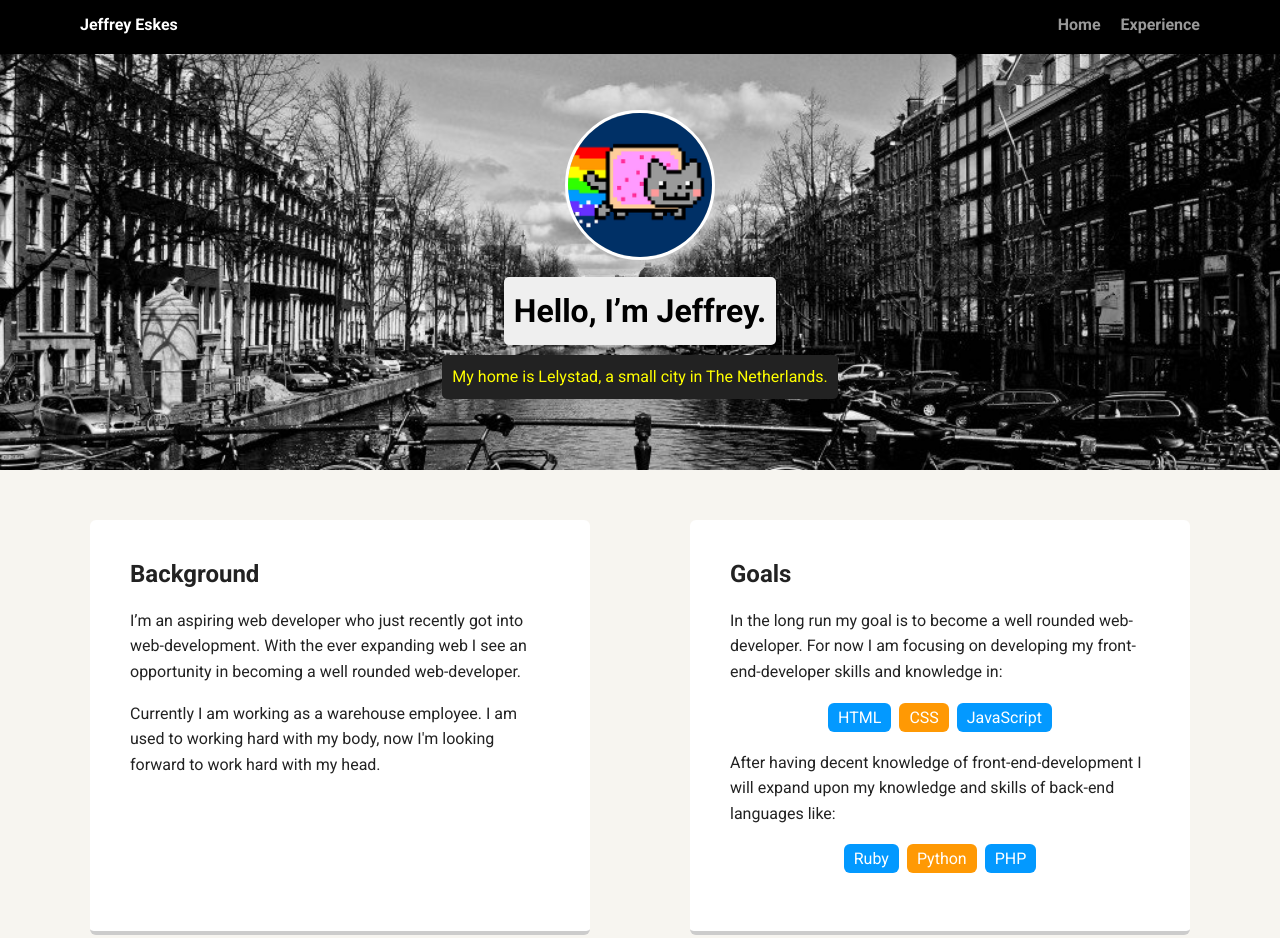
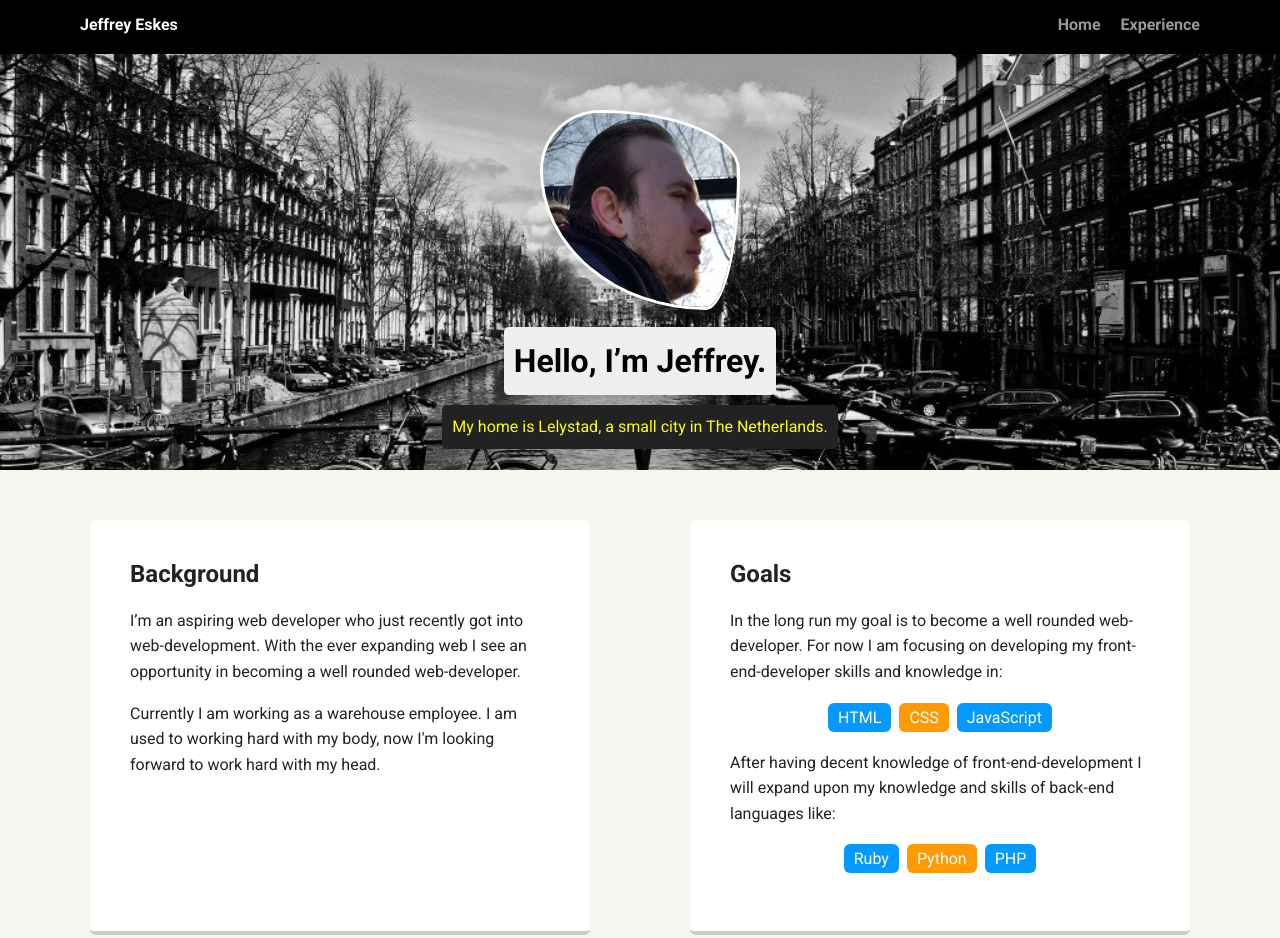
Before and after one commit to EskesJ/fewd-techdegree-unit1, a plain HTML site: page index.html in a window 1280 px wide. Shown: the top 938 px of the page. Drawn offline with Linux system fonts and the light colour scheme; a web font is replaced by a local one.

Commit message:
made all sorts of changes to the profile-image in the html and css file

```diff
--- a/index.html
+++ b/index.html
@@ -17,7 +17,7 @@
     </div>
 
     <header>
-      <img src="images/me.png" alt="Drawing of Jane Smith" class="profile-image">
+      <img src="images/EskesJ.png" alt="Picture of Jeffrey Eskes" class="profile-image">
       <h1 class="tag name">Hello, I’m Jeffrey.</h1>
       <p class="tag location">My home is Lelystad, a small city in The Netherlands.</p>
     </header>
--- a/styles.css
+++ b/styles.css
@@ -67,14 +67,15 @@ header {
 }
 header .profile-image {
   margin-top: 50px;
-  width: 150px;
-  height: 150px;
-  border-radius: 50%;
+  width: 200px;
+  height: 200px;
+  /* Border radius custom made on: https://9elements.github.io/fancy-border-radius/ */
+  border-radius: 30% 70% 17% 83% / 30% 30% 70% 70% ;
   border: 3px solid white;
-  transition: all .5s;
+  transition: all 1.5s;
 }
 header .profile-image:hover {
-  transform: scale(1.2) rotate(5deg);
+  transform: scale(1.1) rotate(360deg) skewY(360deg);
 }
 .tag {
   background-color: #efefef;
```
Also changed, not shown: images/EskesJ.png (added).
